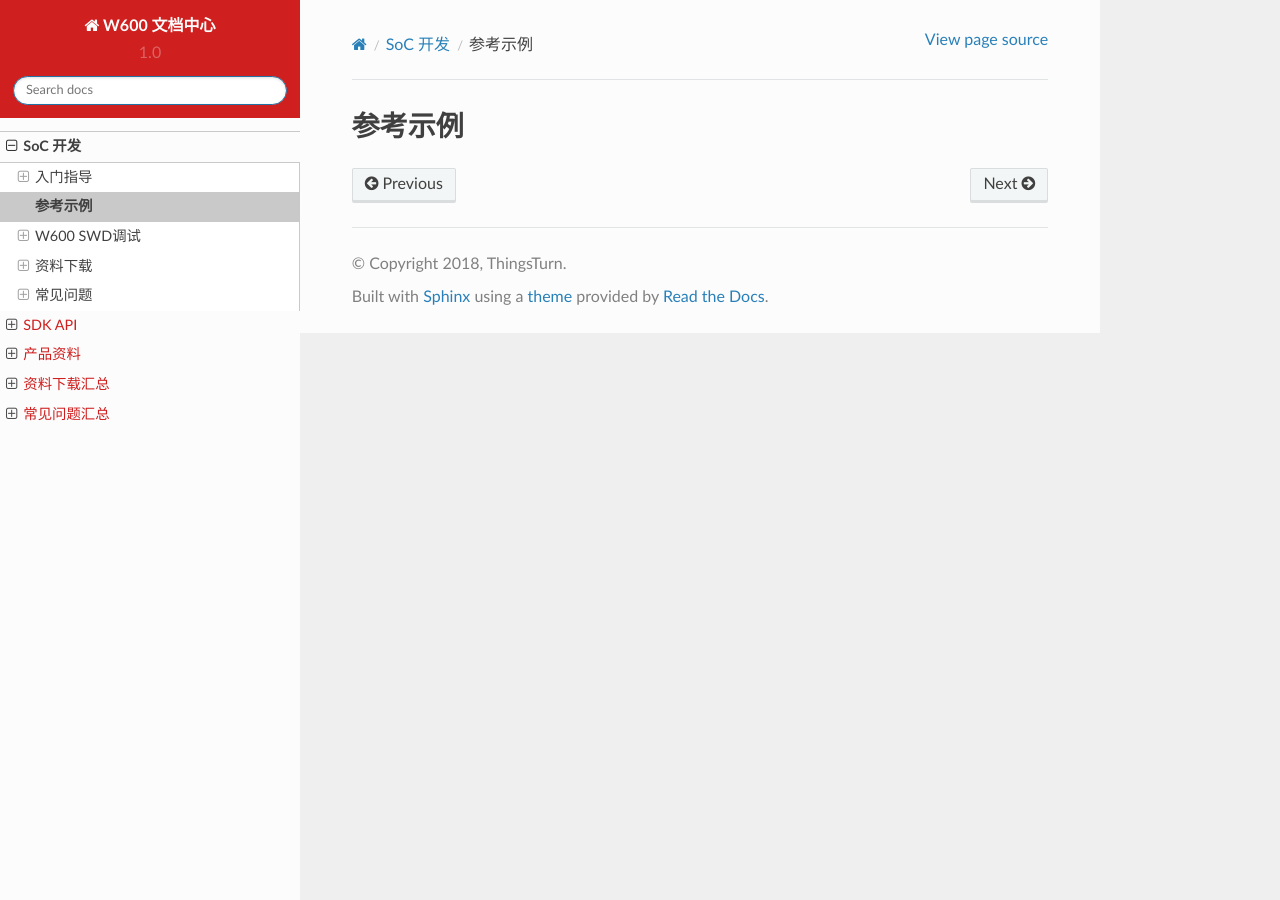
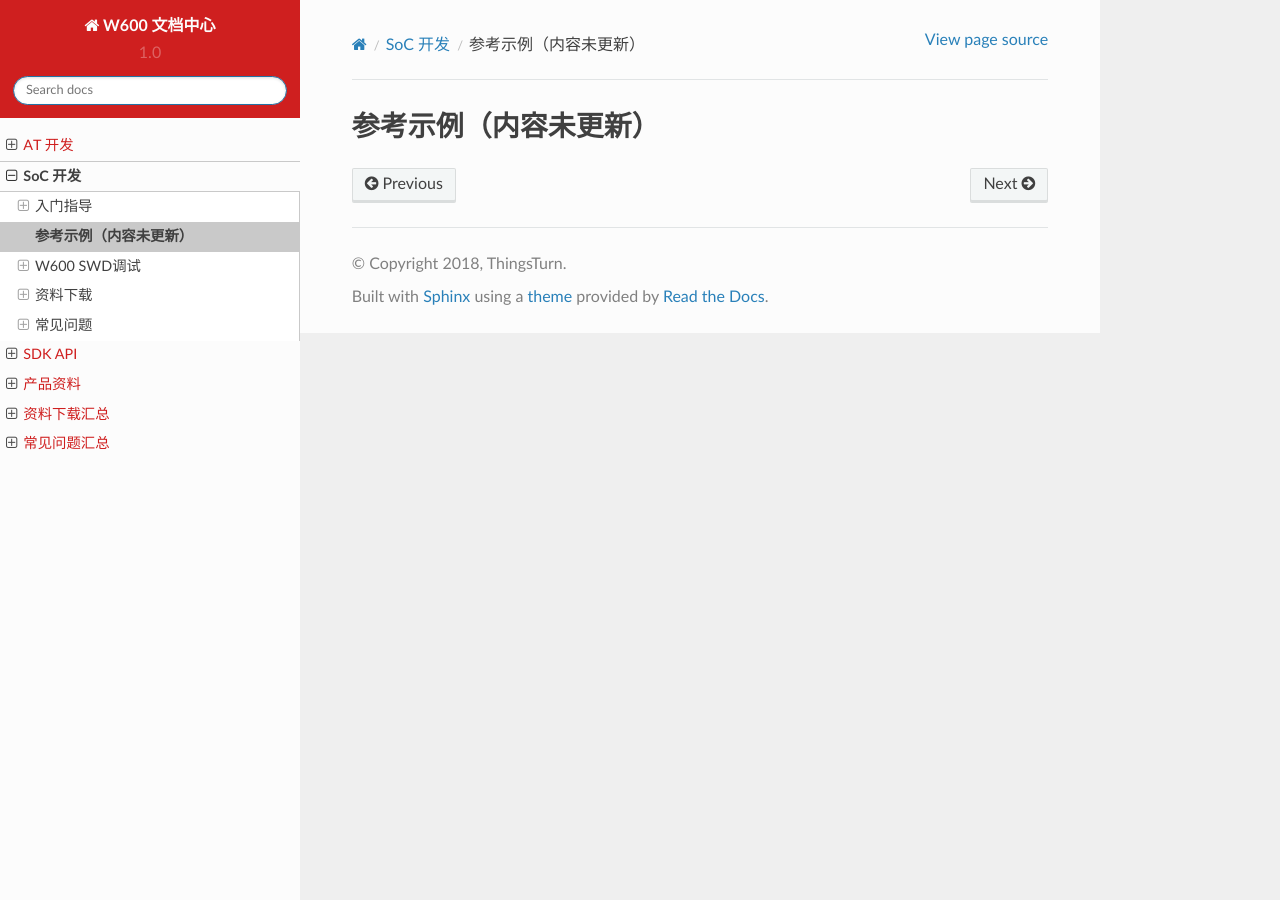
Before and after one commit to szqt/docs, a Sphinx documentation site: the page built from source/soc/example.rst, in a window 1280 px wide. Built offline with Sphinx 7.4.7 and the Read the Docs theme 2.0.0, drawn with Linux system fonts in a browser that asks for light colours; pages that are not in the unit, such as notebooks, are missing from menus.

Commit message:
修复部分编译报错

```diff
--- /dev/null
+++ b/source/at/index.rst
@@ -0,0 +1,10 @@
+AT 开发
+======================
+
+
+.. toctree::
+
+   start
+   example
+   download
+   faq
--- a/source/soc/example.rst
+++ b/source/soc/example.rst
@@ -1,2 +1,2 @@
-参考示例
-======================
+参考示例（内容未更新）
+=======================
```
Also changed, not shown: 1 other file.
